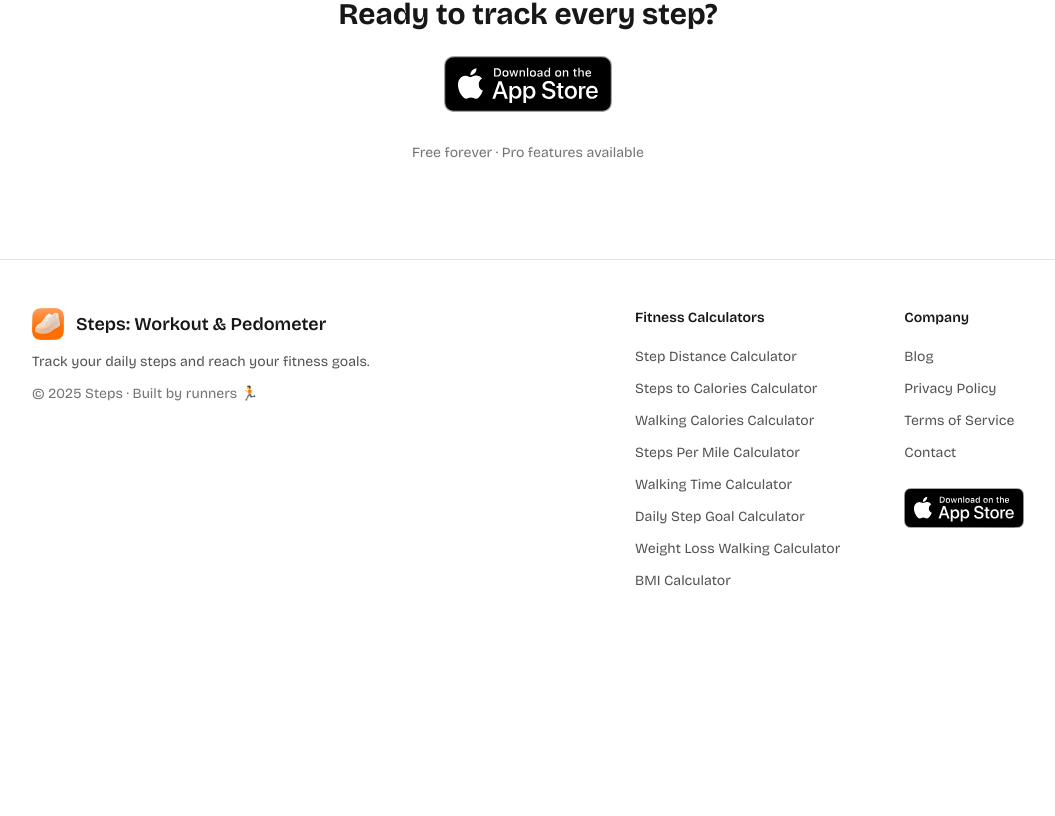
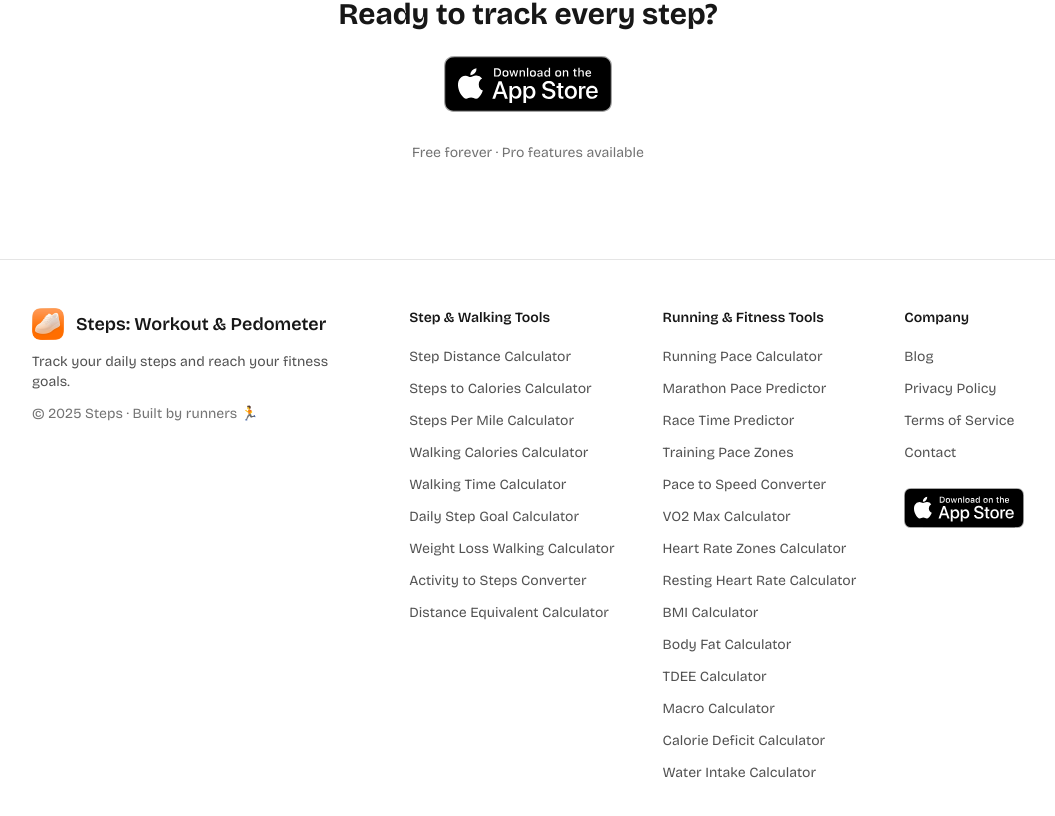
Before and after one commit to dqhieu/getsteps-app, a Next.js app: page / in a window 1280 px wide. Shown: the part 4266-5082 px from the top of the page, without its empty margins (112-1167 px from the left). Before the commit the page ends 4906 px from the top, so only its background shows below. Built offline with nearby package versions, Linux system fonts and the light colour scheme.

Commit message:
feat: add all 23 tools to footer with two categorized columns
Split footer tools into 'Step & Walking Tools' (9) and 'Running & Fitness Tools' (14) columns, covering all tool pages.

```diff
--- a/components/landing-footer.tsx
+++ b/components/landing-footer.tsx
@@ -2,15 +2,33 @@ import Image from "next/image";
 import Link from "next/link";
 import { SITE_CONFIG } from "@/lib/constants";
 
-const CALCULATOR_LINKS = [
+const STEP_WALKING_LINKS = [
   { title: "Step Distance Calculator", href: "/tools/step-distance-calculator" },
   { title: "Steps to Calories Calculator", href: "/tools/steps-to-calories-calculator" },
+  { title: "Steps Per Mile Calculator", href: "/tools/steps-per-mile-calculator" },
   { title: "Walking Calories Calculator", href: "/tools/walking-calories-calculator" },
-  { title: "Steps Per Mile Calculator", href: "/tools/steps-per-mile-calculator" },
   { title: "Walking Time Calculator", href: "/tools/walking-time-calculator" },
   { title: "Daily Step Goal Calculator", href: "/tools/daily-step-goal-calculator" },
   { title: "Weight Loss Walking Calculator", href: "/tools/weight-loss-walking-calculator" },
+  { title: "Activity to Steps Converter", href: "/tools/activity-to-steps-converter" },
+  { title: "Distance Equivalent Calculator", href: "/tools/distance-equivalent-calculator" },
+];
+
+const RUNNING_FITNESS_LINKS = [
+  { title: "Running Pace Calculator", href: "/tools/running-pace-calculator" },
+  { title: "Marathon Pace Predictor", href: "/tools/marathon-pace-predictor" },
+  { title: "Race Time Predictor", href: "/tools/race-time-predictor" },
+  { title: "Training Pace Zones", href: "/tools/training-pace-zones" },
+  { title: "Pace to Speed Converter", href: "/tools/pace-to-speed-converter" },
+  { title: "VO2 Max Calculator", href: "/tools/vo2-max-calculator" },
+  { title: "Heart Rate Zones Calculator", href: "/tools/heart-rate-zones-calculator" },
+  { title: "Resting Heart Rate Calculator", href: "/tools/resting-heart-rate-calculator" },
   { title: "BMI Calculator", href: "/tools/bmi-calculator" },
+  { title: "Body Fat Calculator", href: "/tools/body-fat-calculator" },
+  { title: "TDEE Calculator", href: "/tools/tdee-calculator" },
+  { title: "Macro Calculator", href: "/tools/macro-calculator" },
+  { title: "Calorie Deficit Calculator", href: "/tools/calorie-deficit-calculator" },
+  { title: "Water Intake Calculator", href: "/tools/water-intake-calculator" },
 ];
 
 export function LandingFooter() {
@@ -19,7 +37,7 @@ export function LandingFooter() {
   return (
     <footer className="py-12 border-t border-neutral-200 dark:border-neutral-800">
       <div className="container mx-auto px-4 max-w-5xl">
-        <div className="grid grid-cols-1 md:grid-cols-[1fr_auto_auto] gap-8 md:gap-16">
+        <div className="grid grid-cols-1 md:grid-cols-[1fr_auto_auto_auto] gap-8 md:gap-12">
           {/* Brand column */}
           <div>
             <div className="flex items-center gap-3 mb-3">
@@ -42,13 +60,32 @@ export function LandingFooter() {
             </p>
           </div>
 
-          {/* Calculators column */}
+          {/* Step & Walking Tools column */}
           <div>
             <h3 className="text-sm font-semibold text-neutral-900 dark:text-white mb-4">
-              Fitness Calculators
+              Step & Walking Tools
             </h3>
             <ul className="space-y-2">
-              {CALCULATOR_LINKS.map((link) => (
+              {STEP_WALKING_LINKS.map((link) => (
+                <li key={link.href}>
+                  <Link
+                    href={link.href}
+                    className="text-sm text-neutral-600 dark:text-neutral-400 hover:text-[#ED772F] dark:hover:text-[#ED772F] transition-colors"
+                  >
+                    {link.title}
+                  </Link>
+                </li>
+              ))}
+            </ul>
+          </div>
+
+          {/* Running & Fitness Tools column */}
+          <div>
+            <h3 className="text-sm font-semibold text-neutral-900 dark:text-white mb-4">
+              Running & Fitness Tools
+            </h3>
+            <ul className="space-y-2">
+              {RUNNING_FITNESS_LINKS.map((link) => (
                 <li key={link.href}>
                   <Link
                     href={link.href}
```
